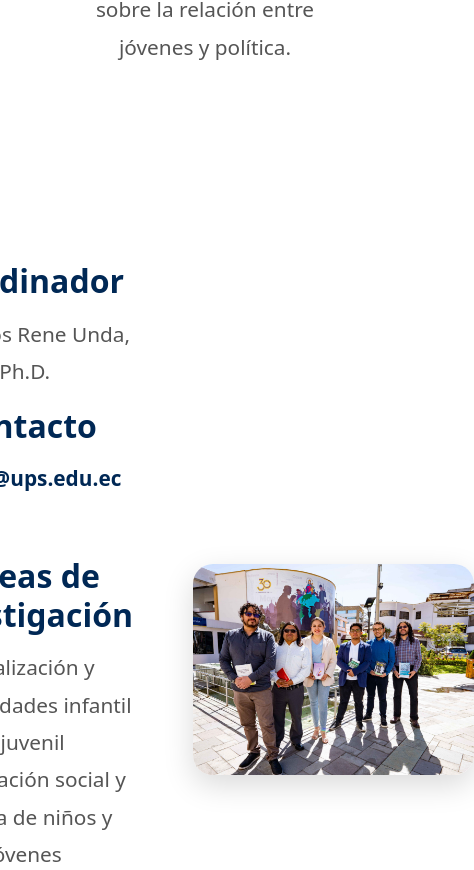
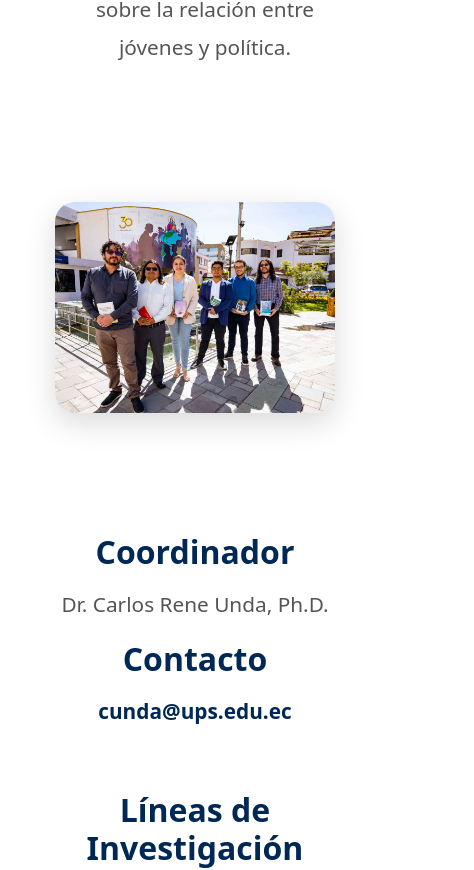
Before and after one commit to ejmerino/cinaj, a React (Create React App) app: page / in a window 390 px wide. Shown: the part 4111-4981 px from the top of the page, 474 px wide, since content can reach past the window. Built offline with nearby package versions, Linux system fonts and the light colour scheme.

Commit message:
Responsive

```diff
--- a/src/pages/styles/Home.css
+++ b/src/pages/styles/Home.css
@@ -93,6 +93,11 @@
 
 .image-text-container.reverse {
   flex-direction: row-reverse;
+  display: flex;
+  align-items: center;
+  justify-content: center;
+  gap: 60px;
+  padding: 60px 10%;
 }
 
 .image-large {
@@ -204,6 +209,10 @@
     text-align: center;
   }
 
+  .image-text-container.reverse {
+    flex-direction: column; /* Aquí se ajusta la dirección de los elementos para pantallas pequeñas */
+  }
+
   .image-large {
     width: 90%;
   }
```
